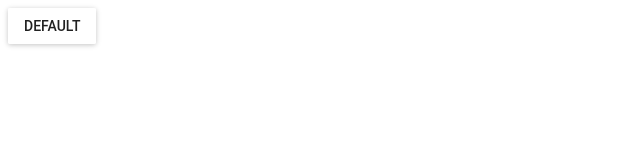
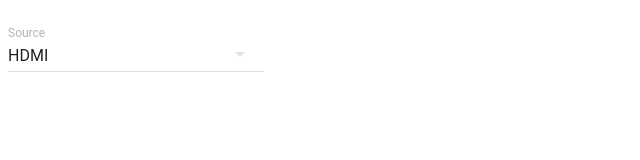
Before and after one commit to tshaffer/streamorama, a React app in the folder streamingController/: page / in a window 1280 px wide. Shown: the top 160 px of the page, without its empty margins (0-640 px from the left). Built offline with nearby package versions, Linux system fonts and the light colour scheme; what react-tap-event-plugin would draw is missing.

Commit message:
Encoder source

```diff
--- a/streamingController/src/components/encoder.js
+++ b/streamingController/src/components/encoder.js
@@ -1,16 +1,43 @@
 import React from 'react';
-import {Component} from 'react';
-import RaisedButton from 'material-ui/RaisedButton';
+import { Component } from 'react';
+// import RaisedButton from 'material-ui/RaisedButton';
+import SelectField from 'material-ui/SelectField';
+import MenuItem from 'material-ui/MenuItem';
+
 
 class Encoder extends Component {
 
-    componentWillMount() {
+    constructor(props) {
+        super(props);
+        this.state = { value: 1 };
     }
+
+    // <RaisedButton label="Default" />
+
+    handleChange(event, index, value) {
+        this.setState({value});
+    }
+
+
+// <p>Source</p>
 
     render() {
 
         return (
-            <RaisedButton label="Default" />
+            <div>
+                <div>
+                    <div>
+                        <SelectField
+                            floatingLabelText="Source"
+                            value={this.state.value}
+                            onChange={this.handleChange.bind(this)}
+                        >
+                            <MenuItem value={1} primaryText="HDMI" />
+                            <MenuItem value={2} primaryText="File" />
+                        </SelectField>
+                    </div>
+                </div>
+            </div>
         );
     }
 }
```
